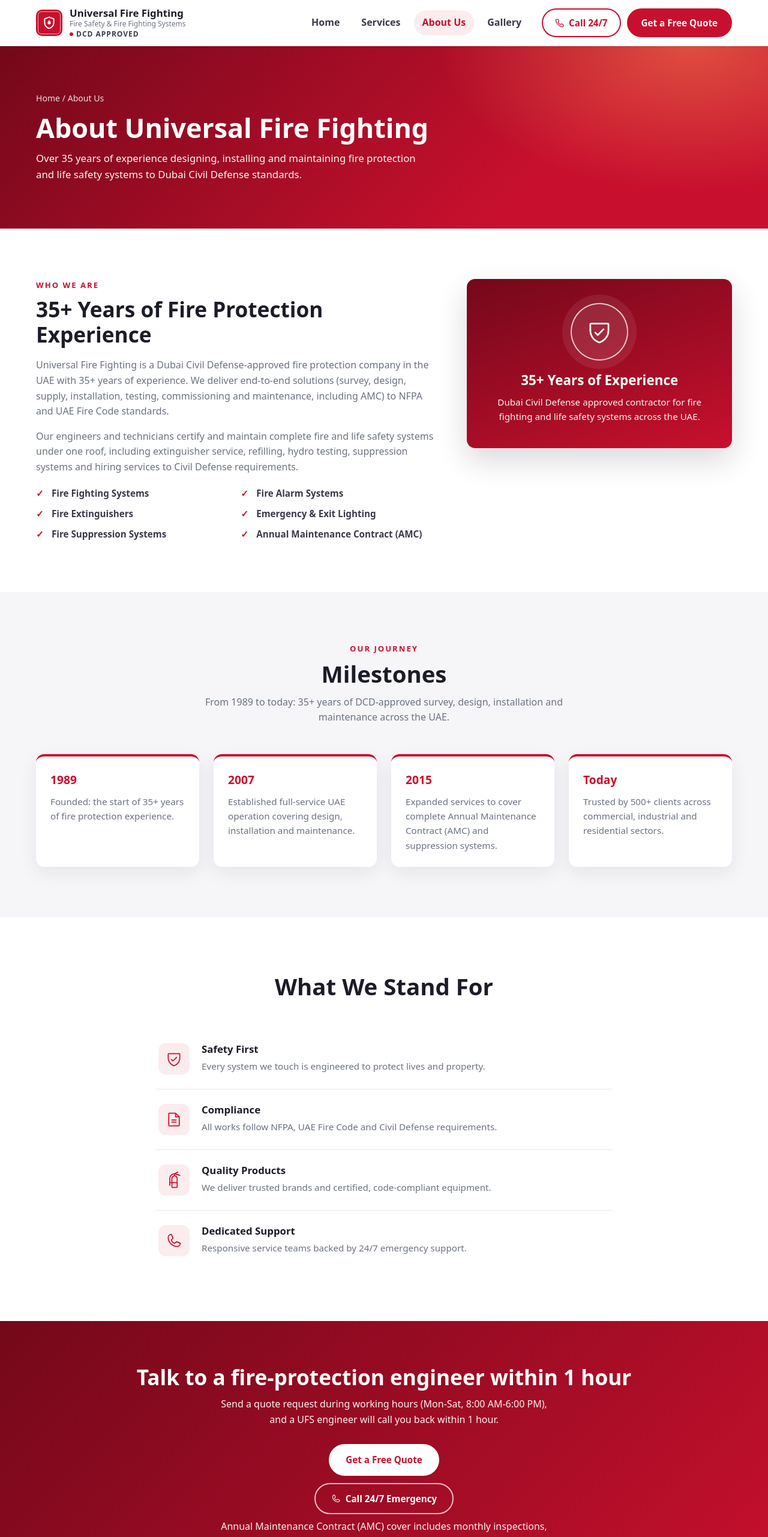
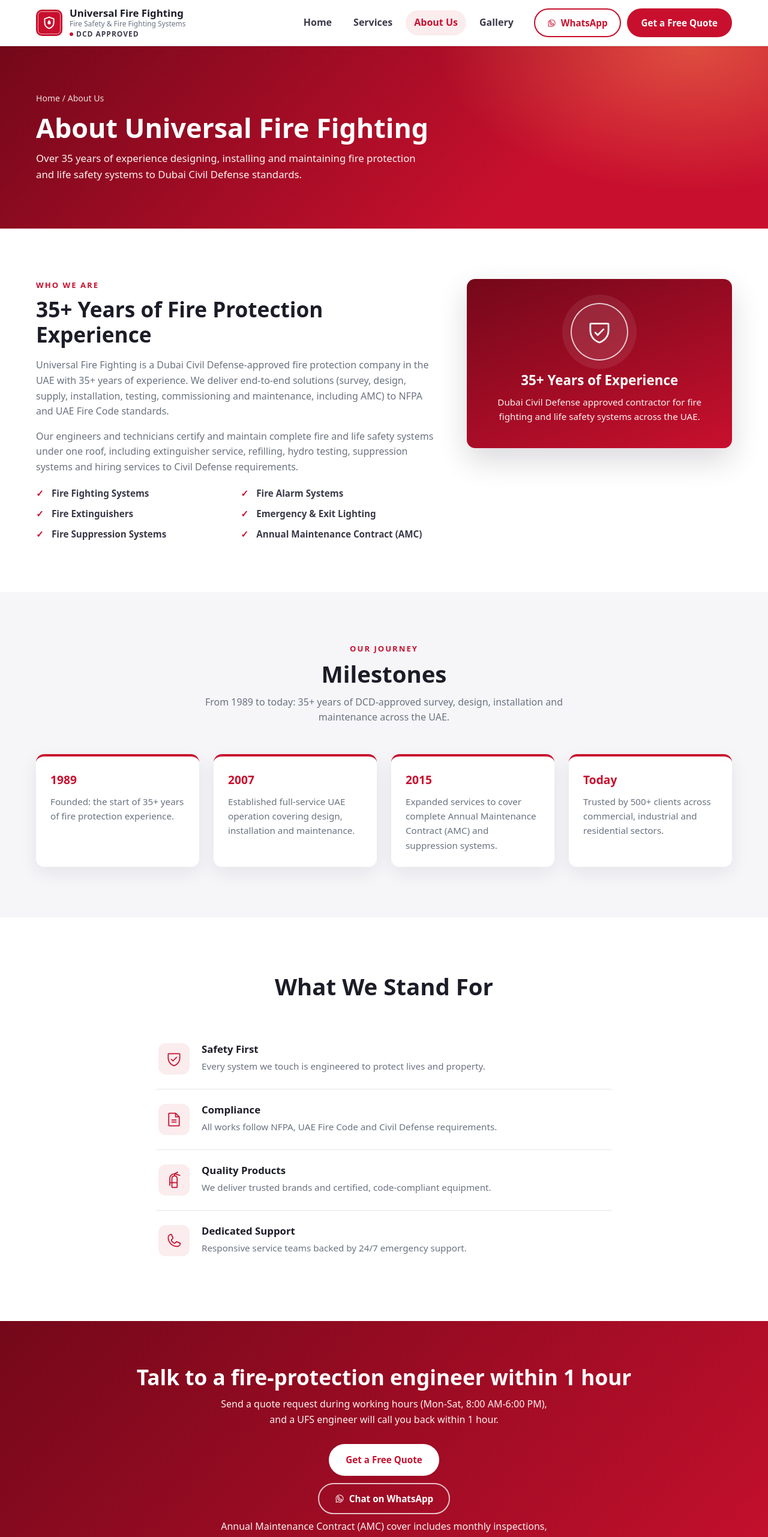
Before and after one commit to IbrahimKhaled19/work, a React (Vite) app: page /about in a window 1280 px wide. Shown: the top 2562 px of the page at 60% size. Built offline with nearby package versions, Linux system fonts and the light colour scheme.

Commit message:
Switch Call feature to WhatsApp (+201095438894) site-wide

```diff
--- a/src/components/Footer.jsx
+++ b/src/components/Footer.jsx
@@ -40,8 +40,9 @@
           <ul className="footer-contact">
             <li>P.O. Box 113112, Mussafah 32/1, Abu Dhabi, UAE</li>
             <li>
-              <a href="tel:+97125512311">+971 2 5512 311</a> ·{' '}
-              <a href="tel:+97125575527">+971 2 5575 527</a>
+              <a href="https://wa.me/201095438894" target="_blank" rel="noopener noreferrer">
+                WhatsApp: +20 109 543 8894
+              </a>
             </li>
             <li>
               <a href="mailto:info@universalfirefighting.com">
--- a/src/components/Layout.jsx
+++ b/src/components/Layout.jsx
@@ -1,5 +1,6 @@
 import { useEffect } from 'react'
 import { Link, Outlet, useLocation } from 'react-router-dom'
+import { WhatsappLogo } from '@phosphor-icons/react/WhatsappLogo'
 import Navbar from './Navbar'
 import Footer from './Footer'
 import BackToTop from './BackToTop'
@@ -41,11 +42,15 @@
       <Footer />
       <BackToTop />
       <div className="mobile-action-bar" role="navigation" aria-label="Quick contact">
-        <a href="tel:+97125512311" className="mobile-action-call">
-          <svg width="16" height="16" viewBox="0 0 24 24" fill="none" stroke="currentColor" strokeWidth="2" strokeLinecap="round" strokeLinejoin="round" aria-hidden="true">
-            <path d="M22 16.9v3a2 2 0 0 1-2.2 2 19.8 19.8 0 0 1-8.6-3.1 19.5 19.5 0 0 1-6-6A19.8 19.8 0 0 1 2.1 4.2 2 2 0 0 1 4.1 2h3a2 2 0 0 1 2 1.7c.13.96.36 1.9.7 2.8a2 2 0 0 1-.45 2.1L8.1 9.9a16 16 0 0 0 6 6l1.3-1.25a2 2 0 0 1 2.1-.45c.9.34 1.84.57 2.8.7A2 2 0 0 1 22 16.9z" />
-          </svg>
-          Call Now
+        <a
+          href="https://wa.me/201095438894"
+          target="_blank"
+          rel="noopener noreferrer"
+          className="mobile-action-call"
+          aria-label="Chat on WhatsApp: +20 109 543 8894"
+        >
+          <WhatsappLogo size={16} aria-hidden="true" />
+          WhatsApp
         </a>
         <Link to="/contact" className="mobile-action-quote">
           Get a Free Quote
--- a/src/components/Navbar.jsx
+++ b/src/components/Navbar.jsx
@@ -1,5 +1,6 @@
 import { useEffect, useRef, useState } from 'react'
 import { Link, NavLink } from 'react-router-dom'
+import { WhatsappLogo } from '@phosphor-icons/react/WhatsappLogo'
 
 const links = [
   { to: '/', label: 'Home' },
@@ -87,15 +88,15 @@
           ))}
           <div className="nav-actions">
             <a
-              href="tel:+97125512311"
+              href="https://wa.me/201095438894"
+              target="_blank"
+              rel="noopener noreferrer"
               className="btn btn-outline-dark nav-call"
-              aria-label="Call 24/7 emergency line at +971 2 5512 311"
+              aria-label="Chat on WhatsApp: +20 109 543 8894"
               onClick={() => setOpen(false)}
             >
-              <svg width="15" height="15" viewBox="0 0 24 24" fill="none" stroke="currentColor" strokeWidth="2" strokeLinecap="round" strokeLinejoin="round" aria-hidden="true">
-                <path d="M22 16.9v3a2 2 0 0 1-2.2 2 19.8 19.8 0 0 1-8.6-3.1 19.5 19.5 0 0 1-6-6A19.8 19.8 0 0 1 2.1 4.2 2 2 0 0 1 4.1 2h3a2 2 0 0 1 2 1.7c.13.96.36 1.9.7 2.8a2 2 0 0 1-.45 2.1L8.1 9.9a16 16 0 0 0 6 6l1.3-1.25a2 2 0 0 1 2.1-.45c.9.34 1.84.57 2.8.7A2 2 0 0 1 22 16.9z" />
-              </svg>
-              Call 24/7
+              <WhatsappLogo size={15} aria-hidden="true" />
+              WhatsApp
             </a>
             <Link to="/contact" className="btn btn-solid btn-quote" onClick={() => setOpen(false)}>
               Get a Free Quote
--- a/src/pages/About.jsx
+++ b/src/pages/About.jsx
@@ -3,6 +3,7 @@
 import { FileText } from '@phosphor-icons/react/FileText'
 import { FireExtinguisher } from '@phosphor-icons/react/FireExtinguisher'
 import { Phone } from '@phosphor-icons/react/Phone'
+import { WhatsappLogo } from '@phosphor-icons/react/WhatsappLogo'
 import PageHero from '../components/PageHero'
 
 const milestones = [
@@ -131,12 +132,14 @@
               Get a Free Quote
             </Link>
             <a
-              href="tel:+97125512311"
+              href="https://wa.me/201095438894"
+              target="_blank"
+              rel="noopener noreferrer"
               className="btn btn-outline cta-emergency"
-              aria-label="Call 24/7 Emergency: +971 2 5512 311"
+              aria-label="Chat on WhatsApp: +20 109 543 8894"
             >
-              <Phone size={16} aria-hidden="true" />
-              Call 24/7 Emergency
+              <WhatsappLogo size={16} aria-hidden="true" />
+              Chat on WhatsApp
             </a>
           </div>
           <p className="cta-note">
--- a/src/pages/Contact.jsx
+++ b/src/pages/Contact.jsx
@@ -1,6 +1,6 @@
 import { useState } from 'react'
 import { MapPin } from '@phosphor-icons/react/MapPin'
-import { Phone } from '@phosphor-icons/react/Phone'
+import { WhatsappLogo } from '@phosphor-icons/react/WhatsappLogo'
 import { Envelope } from '@phosphor-icons/react/Envelope'
 import { Clock } from '@phosphor-icons/react/Clock'
 import { CheckCircle } from '@phosphor-icons/react/CheckCircle'
@@ -50,12 +50,13 @@
                 </div>
               </li>
               <li>
-                <span className="contact-icon" aria-hidden="true"><Phone size={24} /></span>
+                <span className="contact-icon" aria-hidden="true"><WhatsappLogo size={24} /></span>
                 <div>
-                  <strong>Phone</strong>
+                  <strong>WhatsApp</strong>
                   <p>
-                    <a href="tel:+97125512311">+971 2 5512 311</a> ·{' '}
-                    <a href="tel:+97125575527">+971 2 5575 527</a>
+                    <a href="https://wa.me/201095438894" target="_blank" rel="noopener noreferrer">
+                      +20 109 543 8894
+                    </a>
                   </p>
                 </div>
               </li>
@@ -123,7 +124,7 @@
                       required
                       value={form.phone}
                       onChange={handleChange}
-                      placeholder="+971 ..."
+                      placeholder="+20 ..."
                     />
                   </label>
                 </div>
--- a/src/pages/Gallery.jsx
+++ b/src/pages/Gallery.jsx
@@ -6,7 +6,7 @@
 import { Lamp } from '@phosphor-icons/react/Lamp'
 import { ShieldCheck } from '@phosphor-icons/react/ShieldCheck'
 import { CalendarCheck } from '@phosphor-icons/react/CalendarCheck'
-import { Phone } from '@phosphor-icons/react/Phone'
+import { WhatsappLogo } from '@phosphor-icons/react/WhatsappLogo'
 import PageHero from '../components/PageHero'
 
 const galleryVisuals = {
@@ -115,8 +115,8 @@
           <p className="gallery-note">
             Project photography in progress. Panels above are illustrative, not
             site photos. For recent references or a site visit,{' '}
-            <Link to="/contact">contact our engineers</Link> or call{' '}
-            <a href="tel:+97125512311">+971 2 5512 311</a>.
+            <Link to="/contact">contact our engineers</Link> or WhatsApp{' '}
+            <a href="https://wa.me/201095438894" target="_blank" rel="noopener noreferrer">+20 109 543 8894</a>.
           </p>
         </div>
       </section>
@@ -133,16 +133,18 @@
               Get a Free Quote
             </Link>
             <a
-              href="tel:+97125512311"
+              href="https://wa.me/201095438894"
+              target="_blank"
+              rel="noopener noreferrer"
               className="btn btn-outline cta-emergency"
-              aria-label="Call 24/7 Emergency: +971 2 5512 311"
+              aria-label="Chat on WhatsApp: +20 109 543 8894"
             >
-              <Phone size={16} aria-hidden="true" />
-              Call 24/7 Emergency
+              <WhatsappLogo size={16} aria-hidden="true" />
+              Chat on WhatsApp
             </a>
           </div>
           <p className="cta-note">
-            24/7 emergency: <a href="tel:+97125512311" style={{ color: 'inherit', fontWeight: 700 }}>+971 2 5512 311</a> · <a href="tel:+97125575527" style={{ color: 'inherit', fontWeight: 700 }}>+971 2 5575 527</a> · Dubai Civil Defense-approved partner.
+            WhatsApp 24/7: <a href="https://wa.me/201095438894" target="_blank" rel="noopener noreferrer" style={{ color: 'inherit', fontWeight: 700 }}>+20 109 543 8894</a> · Dubai Civil Defense-approved partner.
           </p>
         </div>
       </section>
--- a/src/pages/Home.jsx
+++ b/src/pages/Home.jsx
@@ -3,6 +3,7 @@
 import { ShieldCheck } from '@phosphor-icons/react/ShieldCheck'
 import { FileText } from '@phosphor-icons/react/FileText'
 import { Clock } from '@phosphor-icons/react/Clock'
+import { WhatsappLogo } from '@phosphor-icons/react/WhatsappLogo'
 import { Buildings } from '@phosphor-icons/react/Buildings'
 import { FireExtinguisher } from '@phosphor-icons/react/FireExtinguisher'
 import { Lightning } from '@phosphor-icons/react/Lightning'
@@ -182,7 +183,7 @@
             </li>
             <li>
               <Clock size={16} aria-hidden="true" />
-              <a href="tel:+97125512311">Mon-Sat 8-6 · 24/7 Emergency: +971 2 5512 311</a>
+              <a href="https://wa.me/201095438894" target="_blank" rel="noopener noreferrer">Mon-Sat 8-6 · WhatsApp: +20 109 543 8894</a>
             </li>
           </ul>
         </div>
@@ -321,14 +322,14 @@
               Get a Free Quote
             </Link>
             <a
-              href="tel:+97125512311"
+              href="https://wa.me/201095438894"
+              target="_blank"
+              rel="noopener noreferrer"
               className="btn btn-outline cta-emergency"
-              aria-label="Call 24/7 Emergency: +971 2 5512 311"
+              aria-label="Chat on WhatsApp: +20 109 543 8894"
             >
-              <svg width="16" height="16" viewBox="0 0 24 24" fill="none" stroke="currentColor" strokeWidth="2" strokeLinecap="round" strokeLinejoin="round" aria-hidden="true">
-                <path d="M22 16.9v3a2 2 0 0 1-2.2 2 19.8 19.8 0 0 1-8.6-3.1 19.5 19.5 0 0 1-6-6A19.8 19.8 0 0 1 2.1 4.2 2 2 0 0 1 4.1 2h3a2 2 0 0 1 2 1.7c.13.96.36 1.9.7 2.8a2 2 0 0 1-.45 2.1L8.1 9.9a16 16 0 0 0 6 6l1.3-1.25a2 2 0 0 1 2.1-.45c.9.34 1.84.57 2.8.7A2 2 0 0 1 22 16.9z" />
-              </svg>
-              Call 24/7 Emergency
+              <WhatsappLogo size={16} aria-hidden="true" />
+              Chat on WhatsApp
             </a>
           </div>
           <p className="cta-note">
--- a/src/pages/NotFound.jsx
+++ b/src/pages/NotFound.jsx
@@ -17,7 +17,7 @@
             <h2>We could not find that page</h2>
             <p>
               Check the address, or use one of these recovery links. For an
-              urgent fire-protection need, call us directly.
+              urgent fire-protection need, message us directly.
             </p>
           </div>
           <div className="notfound-actions">
@@ -30,8 +30,8 @@
             <Link to="/contact" className="btn btn-solid btn-ghost-dark">
               Request a Quote
             </Link>
-            <a href="tel:+97125512311" className="btn btn-outline btn-outline-dark">
-              Call +971 2 5512 311
+            <a href="https://wa.me/201095438894" target="_blank" rel="noopener noreferrer" className="btn btn-outline btn-outline-dark">
+              WhatsApp +20 109 543 8894
             </a>
           </div>
         </div>
--- a/src/pages/Services.jsx
+++ b/src/pages/Services.jsx
@@ -7,7 +7,7 @@
 import { ShieldCheck } from '@phosphor-icons/react/ShieldCheck'
 import { CalendarCheck } from '@phosphor-icons/react/CalendarCheck'
 import { CaretDown } from '@phosphor-icons/react/CaretDown'
-import { Phone } from '@phosphor-icons/react/Phone'
+import { WhatsappLogo } from '@phosphor-icons/react/WhatsappLogo'
 import PageHero from '../components/PageHero'
 
 const serviceVisuals = {
@@ -261,16 +261,18 @@
               Get a Free Quote
             </Link>
             <a
-              href="tel:+97125512311"
+              href="https://wa.me/201095438894"
+              target="_blank"
+              rel="noopener noreferrer"
               className="btn btn-outline cta-emergency"
-              aria-label="Call 24/7 Emergency: +971 2 5512 311"
+              aria-label="Chat on WhatsApp: +20 109 543 8894"
             >
-              <Phone size={16} aria-hidden="true" />
-              Call 24/7 Emergency
+              <WhatsappLogo size={16} aria-hidden="true" />
+              Chat on WhatsApp
             </a>
           </div>
           <p className="cta-note">
-            24/7 emergency: <a href="tel:+97125512311" style={{ color: 'inherit', fontWeight: 700 }}>+971 2 5512 311</a> · <a href="tel:+97125575527" style={{ color: 'inherit', fontWeight: 700 }}>+971 2 5575 527</a> · Dubai Civil Defense-approved partner.
+            WhatsApp 24/7: <a href="https://wa.me/201095438894" target="_blank" rel="noopener noreferrer" style={{ color: 'inherit', fontWeight: 700 }}>+20 109 543 8894</a> · Dubai Civil Defense-approved partner.
           </p>
         </div>
       </section>
```
Also changed, not shown: 1 other file (tests, documents, lock files or other folders).
